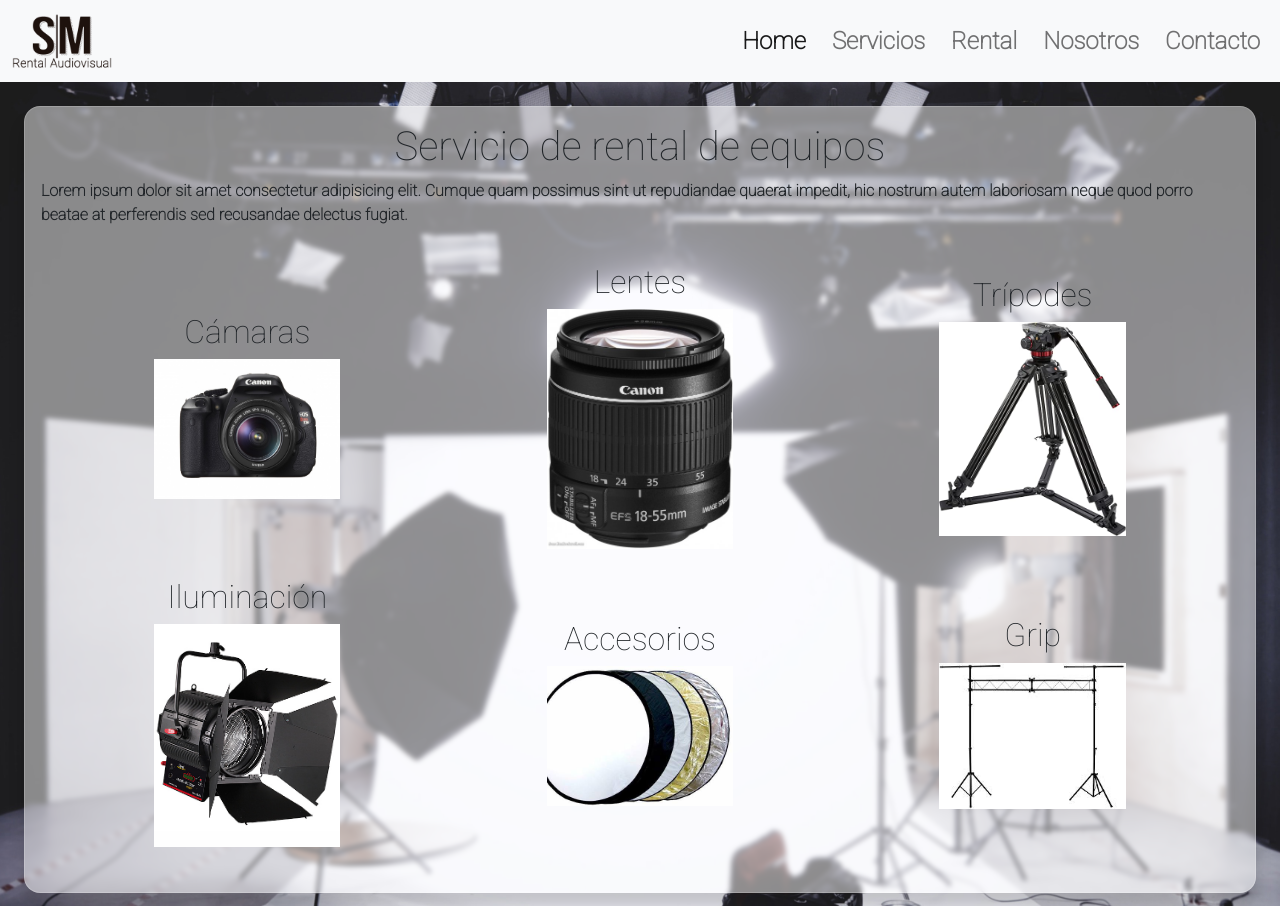
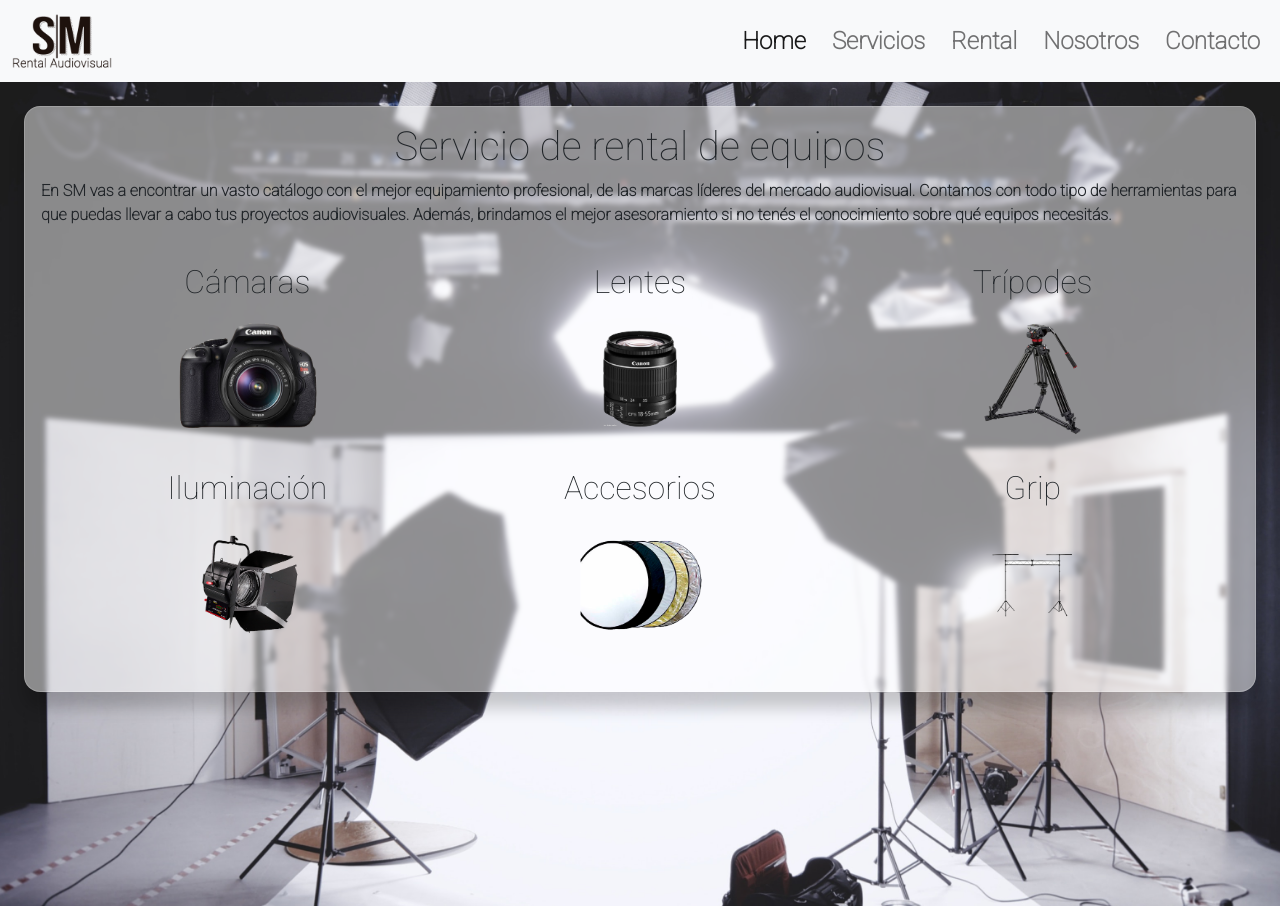
Before and after one commit to santimassei/proyectoSanti, a plain HTML site: page secciones/rental.html in a window 1280 px wide. Shown: the top 906 px of the page. Drawn offline with nearby package versions, Linux system fonts and the light colour scheme.

Commit message:
tercera pre entrega

```diff
--- a/secciones/rental.html
+++ b/secciones/rental.html
@@ -6,6 +6,8 @@
     <meta name="viewport" content="width=device-width, initial-scale=1.0">
     <link href="https://cdn.jsdelivr.net/npm/bootstrap@5.2.0-beta1/dist/css/bootstrap.min.css" rel="stylesheet" integrity="sha384-0evHe/X+R7YkIZDRvuzKMRqM+OrBnVFBL6DOitfPri4tjfHxaWutUpFmBp4vmVor" crossorigin="anonymous">
     <link rel="stylesheet" href="../estilos/style.css">
+    <meta name="description" content="En SM brindamos servicio de rental de equipamiento profesional. Contamos con herramientas de todo tipo para que puedas realizar tus producciones audiovisuales!">
+    <meta name="keywords" content="SM RENTAL AUDIOVISUAL, PRODUCCIONES AUDIOVISUALES, FOTO, VIDEO, CINE, RENTAL, EQUIPAMIENTO PROFESIONAL, AUDIO Y VIDEO">
     <title>Rental - SM</title>
 </head>
 
@@ -44,31 +46,31 @@
     <main>
         <section class="cardContainer">
             <h1>Servicio de rental de equipos</h1>
-            <p>Lorem ipsum dolor sit amet consectetur adipisicing elit. Cumque quam possimus sint ut repudiandae quaerat impedit, hic nostrum autem laboriosam neque quod porro beatae at perferendis sed recusandae delectus fugiat.</p>
+            <p>En SM vas a encontrar un vasto catálogo con el mejor equipamiento profesional, de las marcas líderes del mercado audiovisual. Contamos con todo tipo de herramientas para que puedas llevar a cabo tus proyectos audiovisuales. Además, brindamos el mejor asesoramiento si no tenés el conocimiento sobre qué equipos necesitás.</p>
             <div class="itemsRental">
                 <div class="camaras">
                     <h2>Cámaras</h2>
-                    <img src="../img/camara.jpeg" alt="Camara fotografica">
+                    <img src="../img/camara.png" alt="Camara fotografica">
                 </div>
                 <div class="lentes">
                     <h2>Lentes</h2>
-                    <img src="../img/lente.jpg" alt="Lente fotografico">
+                    <img src="../img/lente.png" alt="Lente fotografico">
                 </div>
                 <div class="tripodes">
                     <h2>Trípodes</h2>
-                    <img src="../img/tripode.jpg" alt="Tripode para camara">
+                    <img src="../img/tripode.png" alt="Tripode para camara">
                 </div>
                 <div class="iluminacion">
                     <h2>Iluminación</h2>
-                    <img src="../img/luz.jpg" alt="Iluminacion fotografica">
+                    <img src="../img/luz.png" alt="Iluminacion fotografica">
                 </div>
                 <div class="accesorios">
                     <h2>Accesorios</h2>
-                    <img src="../img/accesorio.jpg" alt="Accesorios fotograficos">
+                    <img src="../img/accesorio.png" alt="Accesorios fotograficos">
                 </div>
                 <div class="grip">
                     <h2>Grip</h2>
-                    <img src="../img/grip.jpeg" alt="Grips fotograficos">
+                    <img src="../img/grip.png" alt="Grips fotograficos">
                 </div>
             </div>
         </section>
--- a/style/_index.scss
+++ b/style/_index.scss
@@ -53,7 +53,6 @@
 @media (min-width: 1024px){
 
     /* MAIN - INDEX */
-
     .produ1{
         display: flex;
         flex-direction: row;
--- a/style/_rental.scss
+++ b/style/_rental.scss
@@ -26,7 +26,7 @@
     align-items: center;
     padding: 10px;
     img{
-        width: 25%;
+        width: 35%;
     }
 }
 
@@ -37,7 +37,7 @@
     align-items: center;
     padding: 10px;
     img{
-        width: 25%;
+        width: 35%;
     }
 }
 
@@ -48,7 +48,7 @@
     align-items: center;
     padding: 10px;
     img{
-        width: 25%;
+        width: 35%;
     }
 }
 
@@ -59,7 +59,7 @@
     align-items: center;
     padding: 10px;
     img{
-        width: 25%;
+        width: 35%;
     }
 }
 
@@ -97,7 +97,7 @@
         align-items: center;
         padding: 10px;
         img{
-            width: 35%;
+            width: 50%;
         }
     }
 
@@ -109,7 +109,7 @@
         align-items: center;
         padding: 10px;
         img{
-            width: 25%;
+            width: 50%;
         }
     }
 
@@ -121,7 +121,7 @@
         align-items: center;
         padding: 10px;
         img{
-            width: 25%;
+            width: 50%;
         }
     }
 
@@ -133,7 +133,7 @@
         align-items: center;
         padding: 10px;
         img{
-            width: 25%;
+            width: 50%;
         }
     }
 
@@ -145,7 +145,7 @@
         align-items: center;
         padding: 10px;
         img{
-            width: 25%;
+            width: 50%;
         }
     }
 
@@ -176,27 +176,27 @@
     }
 
     .camaras img{
-        width: 50%;
+        width: 75%;
     }
 
     .lentes img{
-        width: 50%;
+        width: 75%;
     }
 
     .tripodes img{
-        width: 50%;
+        width: 75%;
     }
 
     .accesorios img{
-        width: 50%;
+        width: 75%;
     }
 
     .iluminacion img{
-        width: 50%;
+        width: 75%;
     }
 
     .grip img{
-        width: 50%;
+        width: 75%;
     }
 
     .camaras, .lentes, .tripodes, .iluminacion, .accesorios, .grip {
@@ -204,6 +204,6 @@
     }
 
     .camaras:hover, .lentes:hover, .tripodes:hover, .iluminacion:hover, .accesorios:hover, .grip:hover {
-        transform: scale(1.3);
+        transform: scale(1.2);
     }
 }
```
Also changed, not shown: index.html (+6 -4 lines), secciones/contacto.html (+2 -0 lines), secciones/nosotros.html (+7 -5 lines), secciones/servicios.html (+4 -2 lines), img/accesorio.png (added), img/camara.png (added), img/grip.png (added), img/lente.png (added), img/luz.png (added), img/serviciosFotografia.jpg, img/tripode.png (added).
